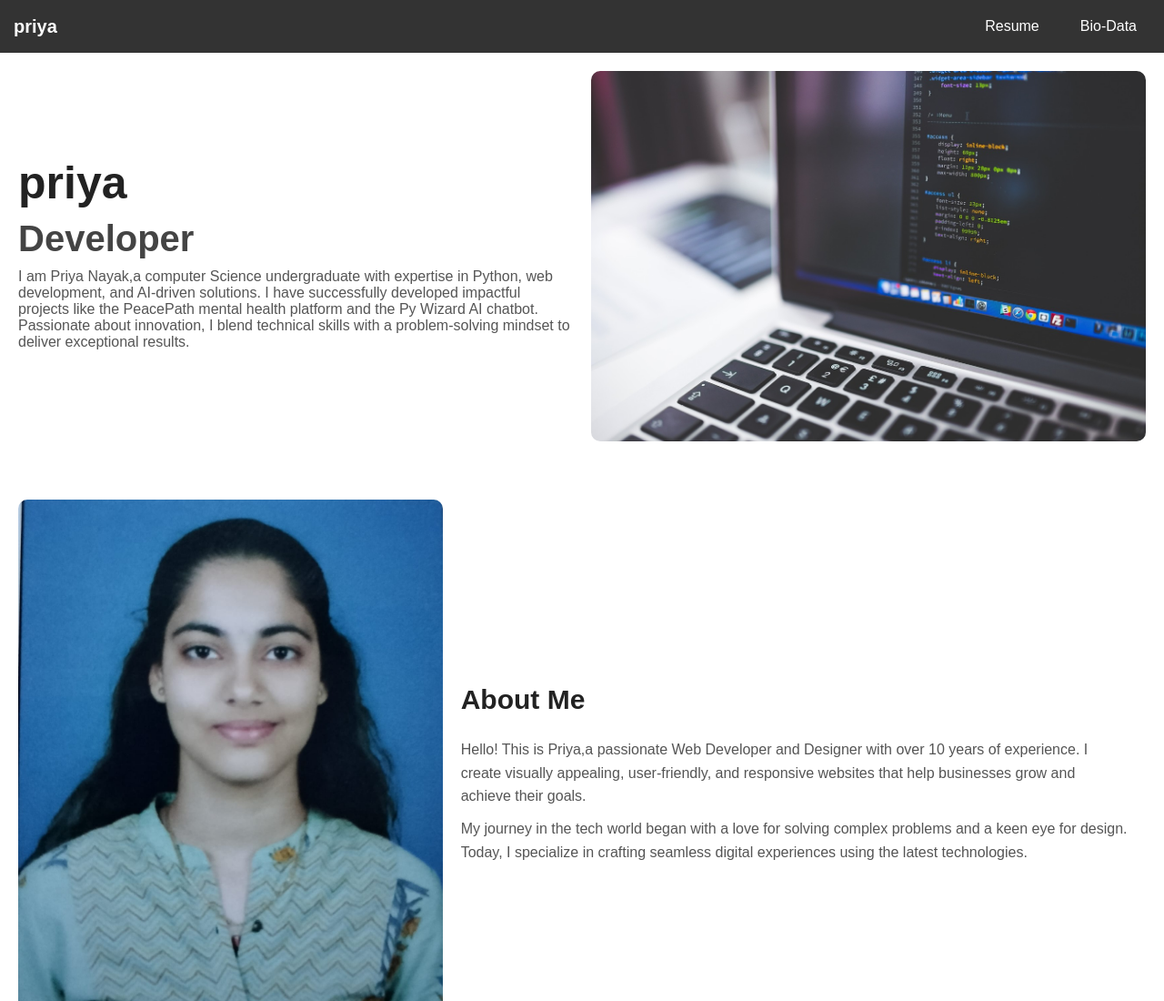
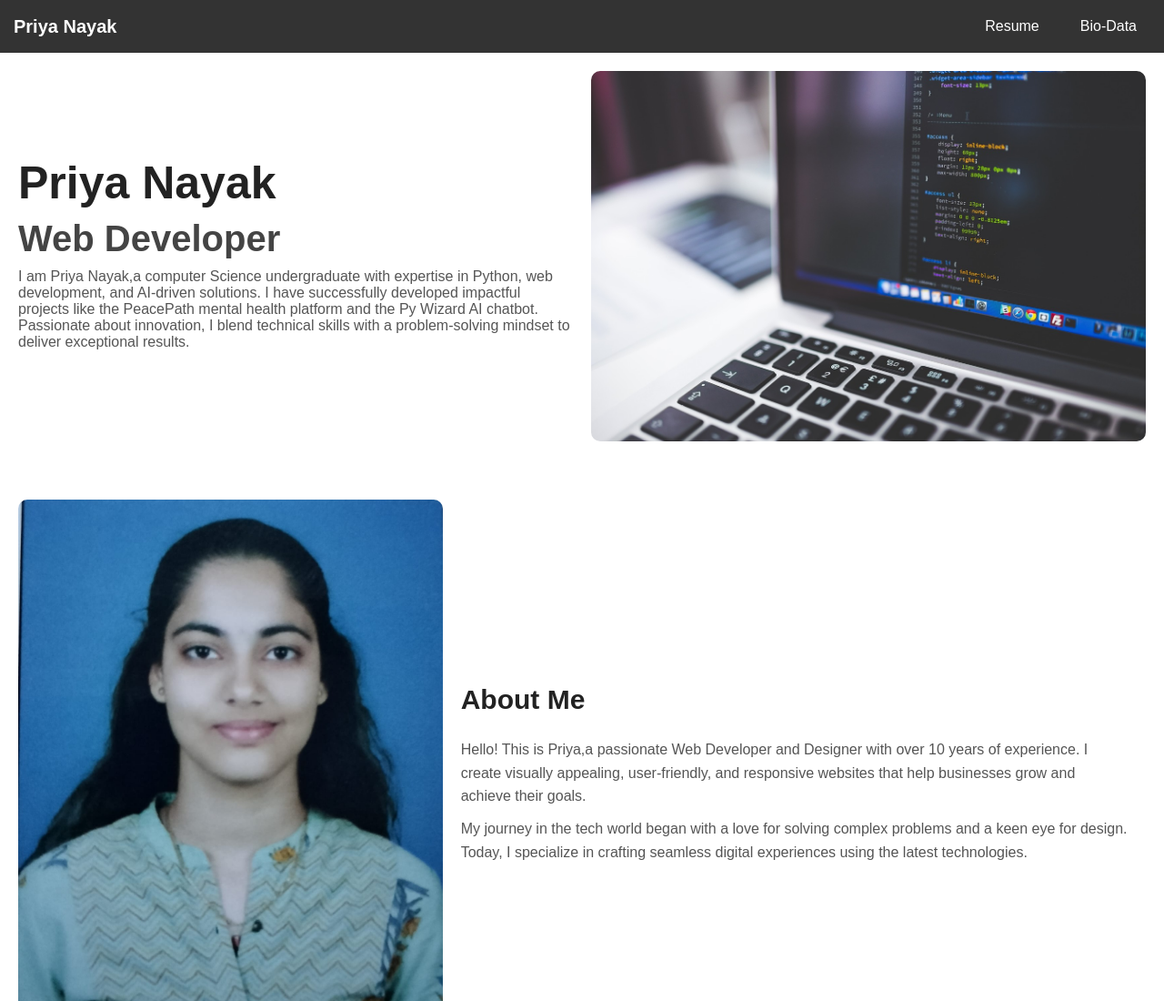
Before and after one commit to Priyanayak12/fio, a plain HTML site: page index.html in a window 1280 px wide. Shown: the top 1100 px of the page at 91% size. Drawn offline with Linux system fonts and the light colour scheme.

Commit message:
Update index.html

```diff
--- a/index.html
+++ b/index.html
@@ -310,7 +310,7 @@
 </head>
 <body>
     <nav>
-        <div class="logo">priya</div>
+        <div class="logo">Priya Nayak</div>
         <div class="nav-links">
             <a href="https://priyanayak12.github.io/mu/">Resume</a>
             <a href="#bio-data">Bio-Data</a>
@@ -320,8 +320,8 @@
     <div class="container">
         <div class="intro">
             <div class="intro-text">
-                <h1>priya</h1>
-                <h2>Developer</h2>
+                <h1>Priya Nayak</h1>
+                <h2>Web Developer</h2>
                 <p>I am Priya Nayak,a computer Science undergraduate with expertise in Python, web development, and AI-driven solutions. I have successfully developed impactful projects like the PeacePath mental health platform and the Py Wizard AI chatbot. Passionate about innovation, I blend technical skills with a problem-solving mindset to deliver exceptional results.</p>
 
             </div>
```
